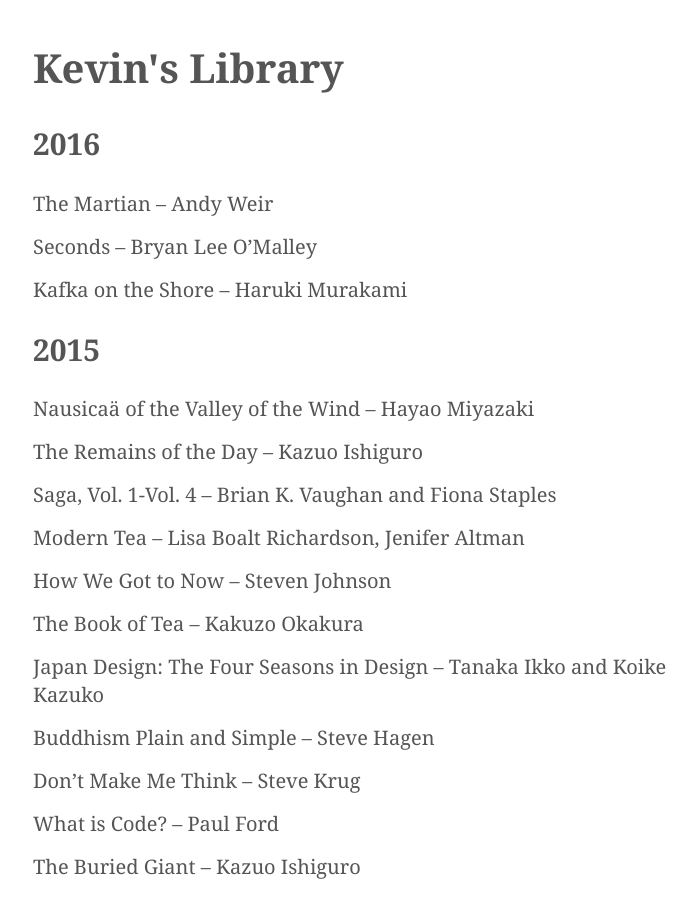
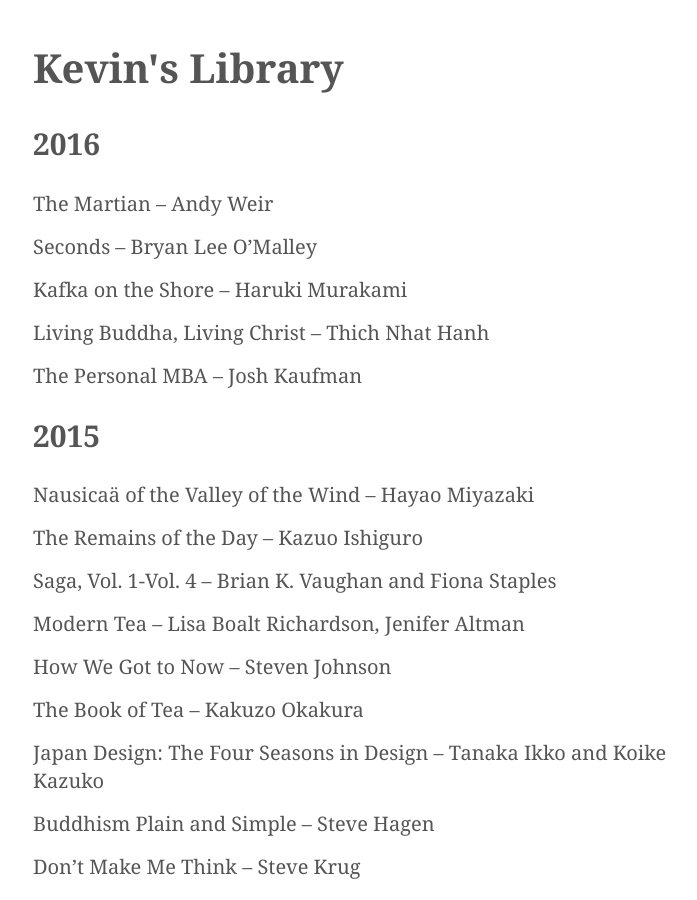
Before and after one commit to kmcgillivray/librarie, a Jekyll site: the page built from index.md, in a window 1280 px wide and 900 px high. Shown: the whole window, without its empty margins (282-979 px from the left). Built offline with Jekyll 4.4.1, drawn with Linux system fonts in a browser that asks for light colours.

Commit message:
Add books

```diff
--- a/index.md
+++ b/index.md
@@ -8,6 +8,8 @@ title: Kevin's Library
 * The Martian – Andy Weir
 * Seconds – Bryan Lee O'Malley
 * Kafka on the Shore – Haruki Murakami
+* Living Buddha, Living Christ – Thich Nhat Hanh
+* The Personal MBA – Josh Kaufman
 
 ## 2015
 
```
